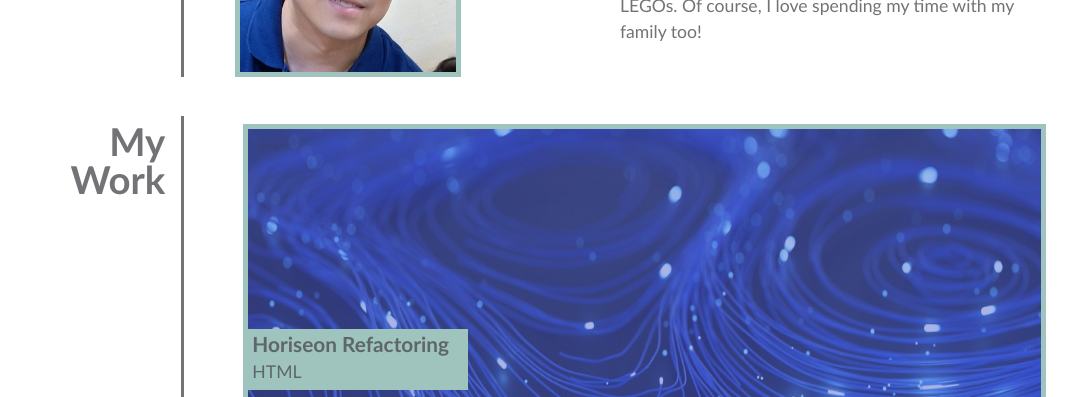
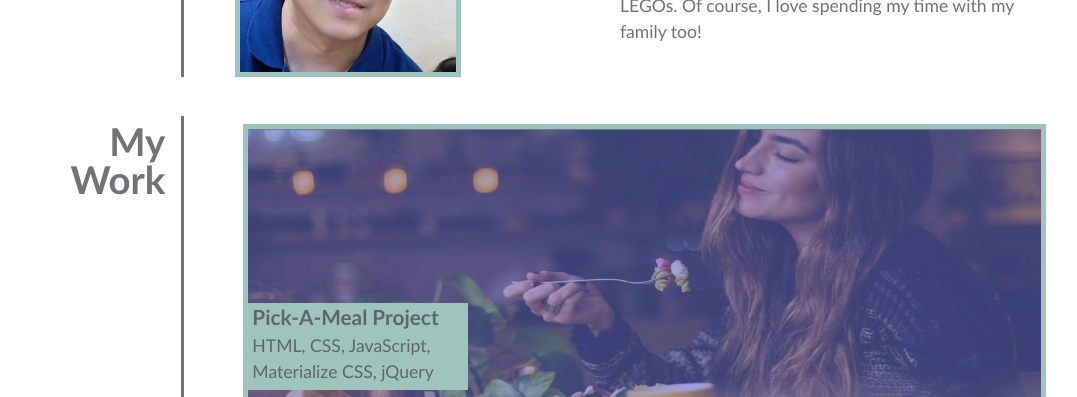
Before and after one commit to chengpitchi/billy-portfolio-page, a plain HTML site: page index.html in a window 1280 px wide. Shown: the part 590-987 px from the top of the page, without its empty margins (162-1239 px from the left). Drawn offline with Linux system fonts and the light colour scheme.

Commit message:
Add project 1 to my portfolio

```diff
--- a/index.html
+++ b/index.html
@@ -1,5 +1,5 @@
 <!DOCTYPE html>
-<htmt lang="en">
+<html lang="en">
     <head>
     <meta charset="UTF-8" />
     <meta name="viewport" content="width=device-width, initial-scale=1" />
@@ -56,13 +56,13 @@
                 <div class="detail-column">
                     <div class="work-boxes">
                         <div class="work-box" id="first-box">
-                            <a href="https://chengpitchi.github.io/horiseon-refactoring/#social-media-marketing">
-                                <img src="./assets/images/BKphklBi.jpeg" alt="First Project Image"></img>
+                            <a href="https://jeco1988.github.io/Pick-A-Meal/">
+                                <img src="./assets/images/Pick-A-Meal.png" alt="Pick-A-Meal Project"></img>
                             </a>
 
                             <div class="work-title">
-                                <h4>Horiseon Refactoring</h4>
-                                <p>HTML</p>
+                                <h4>Pick-A-Meal Project</h4>
+                                <p>HTML, CSS, JavaScript, Materialize CSS, jQuery</p>
                             </div>
                         </div>
 
```
Also changed, not shown: assets/css/styles.css (line endings or trailing spaces), assets/images/Pick-A-Meal.png (added), 1 other file.
